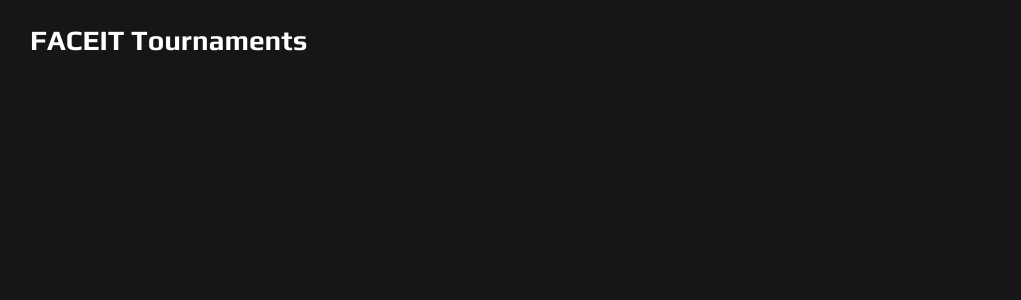
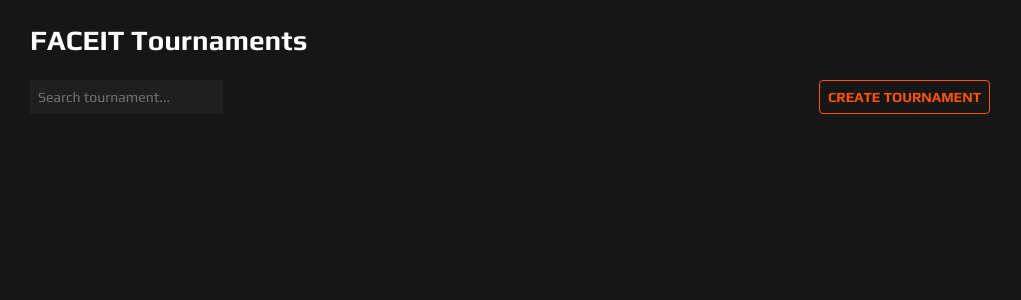
Before and after one commit to brkcrdk/frontend-coding-challenge, a React (Create React App) app: page / in a window 1280 px wide. Shown: the top 300 px of the page, without its empty margins (130-1151 px from the left). Built offline with nearby package versions, Linux system fonts and the light colour scheme.

Commit message:
Add header to layout.

```diff
--- /dev/null
+++ b/src/components/index.ts
@@ -0,0 +1,5 @@
+export { default as Input } from './Input';
+export { default as H4 } from './H4';
+export { default as H6 } from './H6';
+export { default as Container } from './Container';
+export { default as Button } from './Button';
--- a/src/index.tsx
+++ b/src/index.tsx
@@ -3,13 +3,14 @@ import ReactDOM from 'react-dom';
 import { Provider } from 'react-redux';
 import GlobalStyle from './GlobalStyle';
 import store from './store';
-import Container from './components/Container';
-import H4 from './components/H4';
+import { H4, Container } from './components';
+import MainPage from './pages/MainPage';
 
 const App: React.FC = () => {
   return (
     <Container>
       <H4>FACEIT Tournaments</H4>
+      <MainPage />
     </Container>
   );
 };
--- /dev/null
+++ b/src/pages/MainPage/Header.tsx
@@ -0,0 +1,19 @@
+import React from 'react';
+import styled from 'styled-components';
+import { Button, Input } from '../../components';
+const Header = () => {
+  return (
+    <HeaderContainer>
+      <Input placeholder="Search tournament..." />
+      <Button>CREATE TOURNAMENT</Button>
+    </HeaderContainer>
+  );
+};
+
+export default Header;
+
+const HeaderContainer = styled.header`
+  display: flex;
+  justify-content: space-between;
+  width: 100%;
+`;
--- /dev/null
+++ b/src/pages/MainPage/index.tsx
@@ -0,0 +1,11 @@
+import React from 'react';
+import Header from './Header';
+const MainPage = () => {
+  return (
+    <>
+      <Header />
+    </>
+  );
+};
+
+export default MainPage;
```
